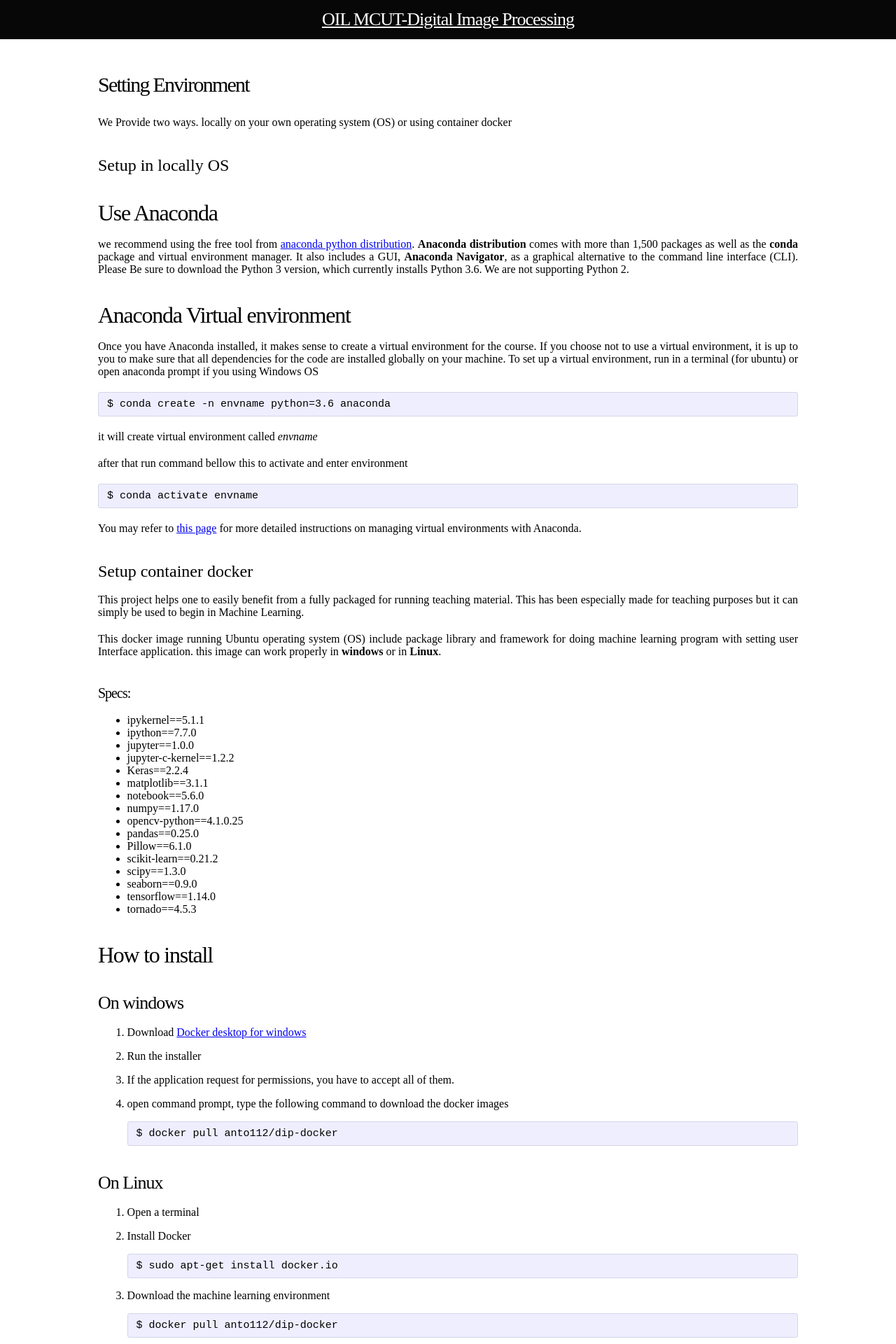
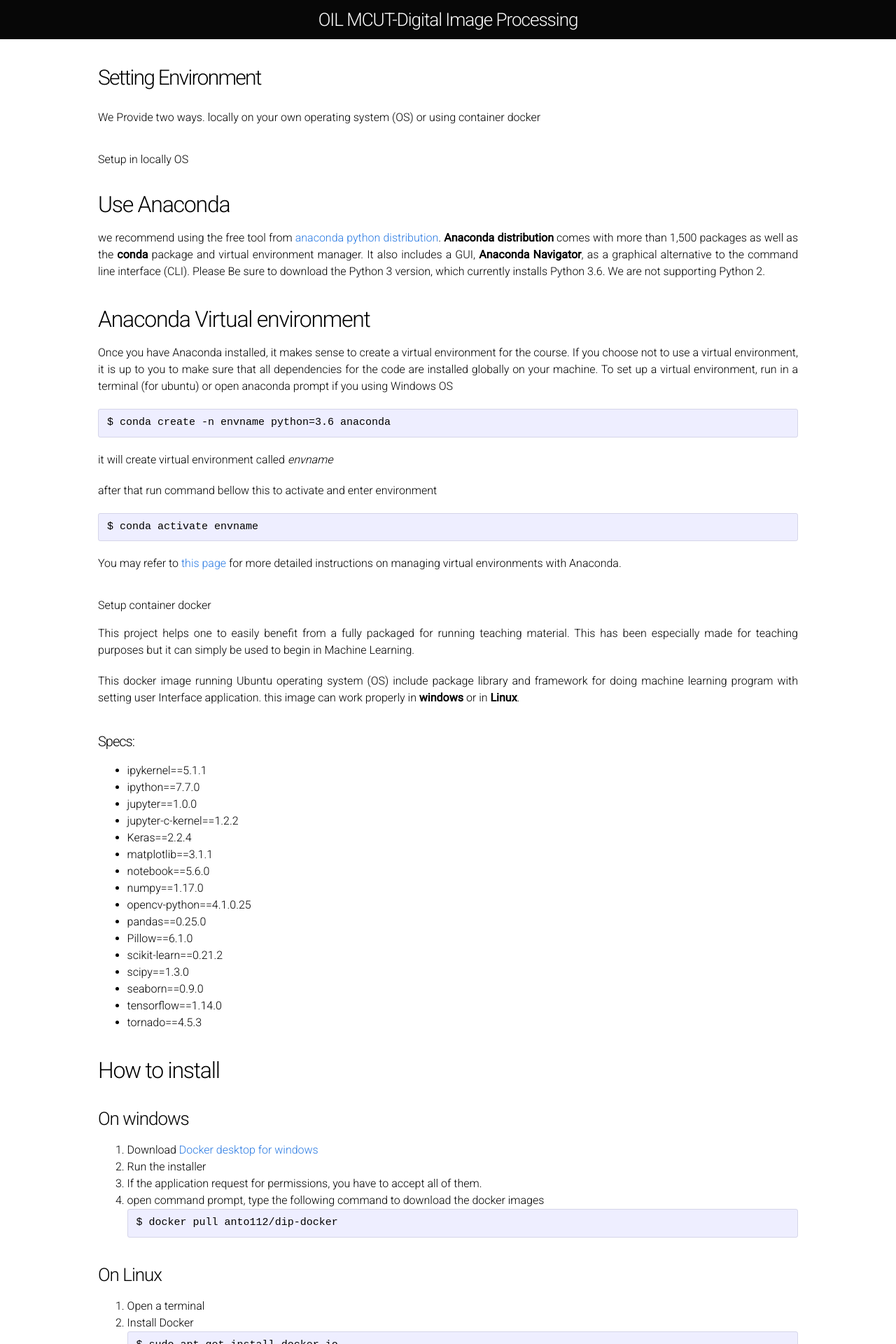
Before and after one commit to oil-mcut/oil-mcut.github.io, a Jekyll site: the page built from setting environment.md, in a window 1280 px wide. Shown: the top 1920 px of the page at 70% size. Built offline with Jekyll 4.4.1, drawn with Linux system fonts in a browser that asks for light colours.

Commit message:
16122019

```diff
--- a/css/main.css
+++ b/css/main.css
@@ -1,8 +1,27 @@
 /* Base */
 /* ----------------------------------------------------------*/
-body{
-  margin: 0px;
+* {
+  margin: 0;
+  padding: 0;
 }
+
+html, body { height: 100%; }
+
+body {
+  /* font-family: Helvetica, Arial, sans-serif; */
+  font-family: 'Roboto', sans-serif;
+  font-size: 16px;
+  line-height: 1.5;
+  font-weight: 300;
+  background-color: #fdfdfd;
+}
+
+h1, h2, h3, h4, h5, h6 { font-size: 100%; font-weight: 400; }
+
+a         { color: #2a7ae2; text-decoration: none; }
+a:hover   { color: #000; text-decoration: underline; }
+a:visited { color: #205caa; }
+
 .site-header {
   /* border-bottom: 1px solid #e8e8e8; */
   text-align: center;
```
